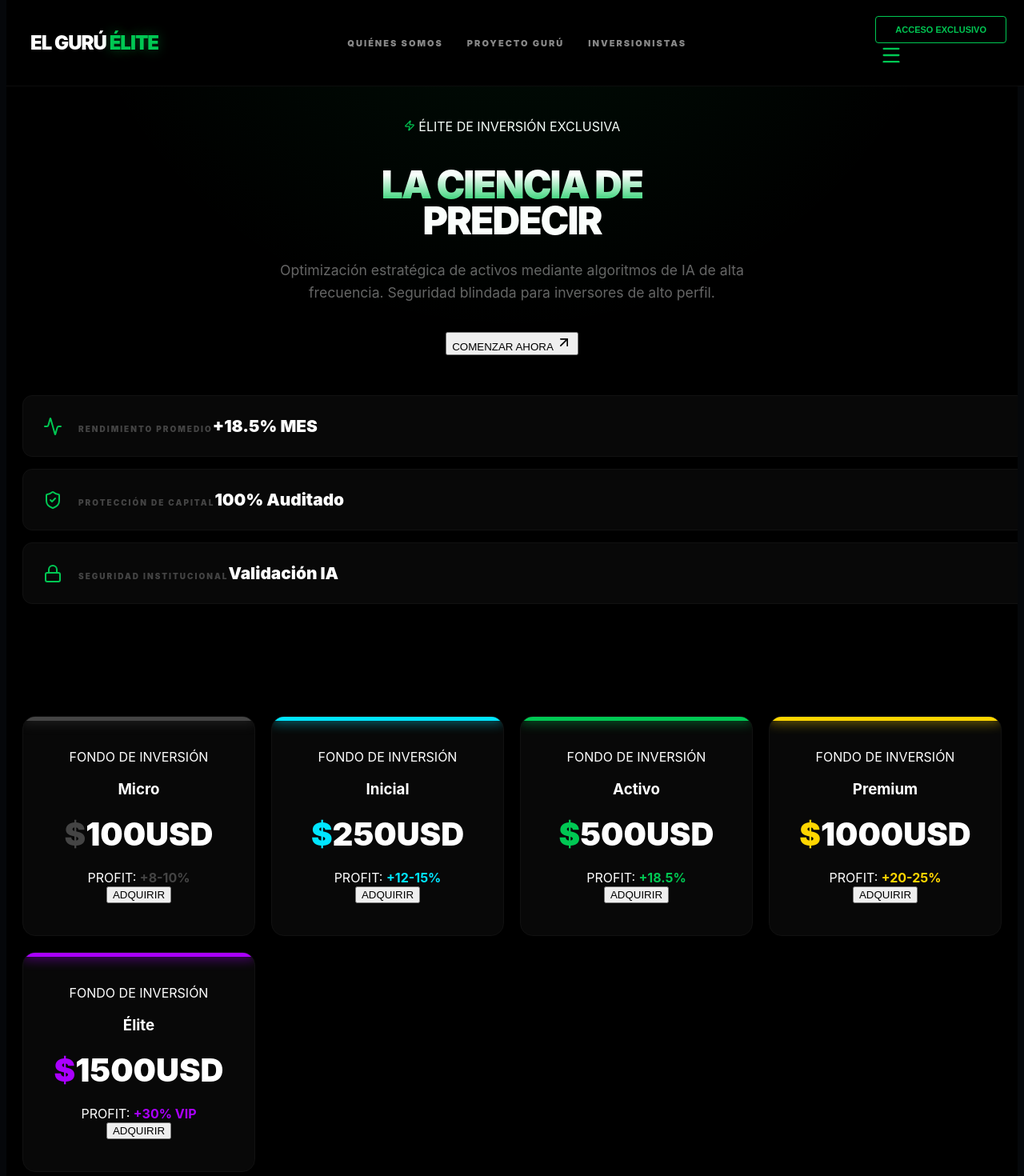
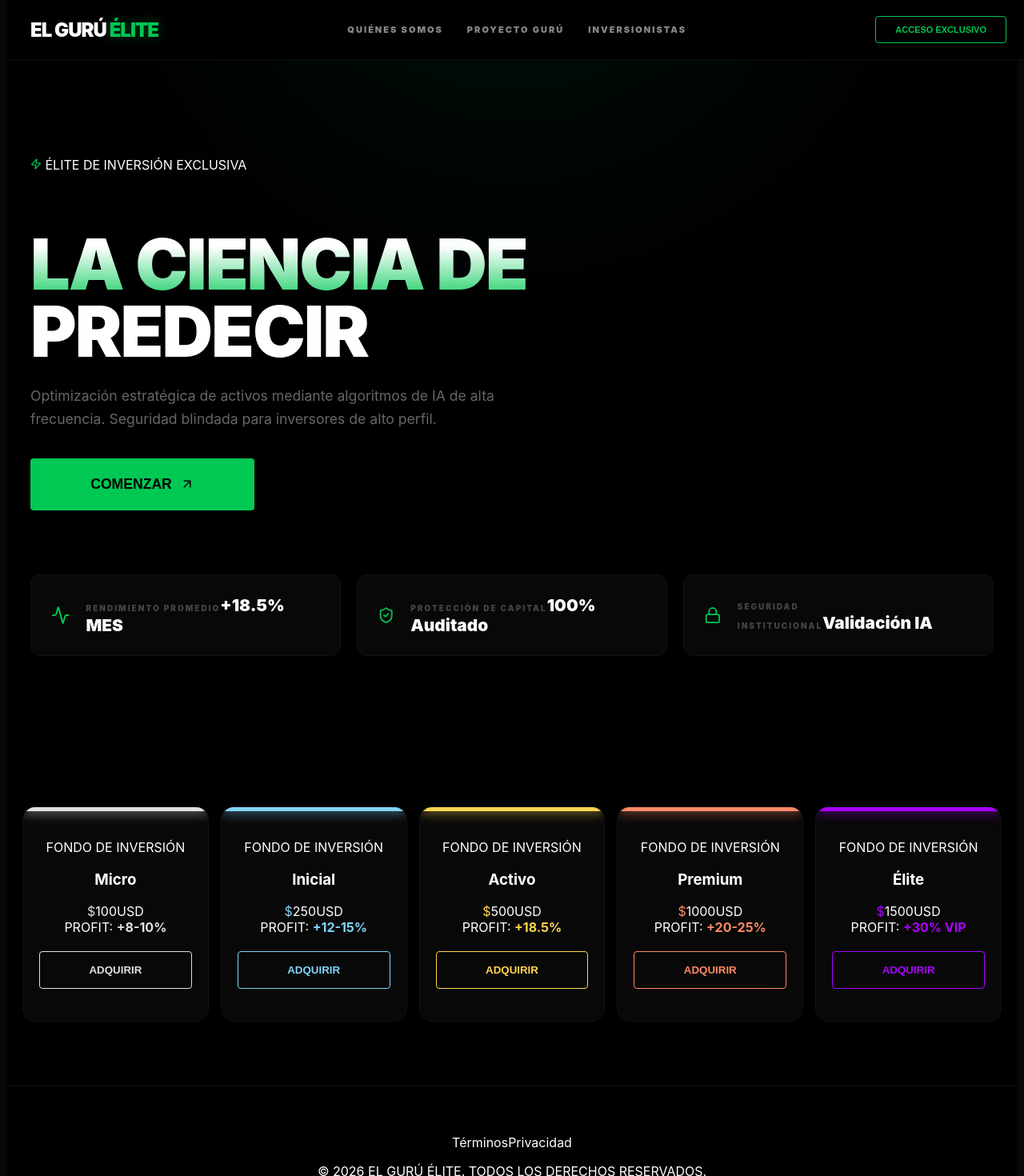
Before and after one commit to DeVx1978/el-guru-elite, a Next.js app: page / in a window 1280 px wide. Shown: the top 1470 px of the page at 80% size. Built offline with nearby package versions, Linux system fonts and the light colour scheme.

Commit message:
VFinal_Blindada: Restauración total 330+ líneas - Loader centrado - Fix X Modal - Barras Energía

```diff
--- a/src/app/page.tsx
+++ b/src/app/page.tsx
@@ -29,10 +29,10 @@ export default function LandingPage() {
   };
 
   const membresias = [
-    { name: 'Micro', price: '100', profit: '+8-10%', perk: 'Nivel 1: Acceso Base', delay: '0.1s', color: '#444' },
-    { name: 'Inicial', price: '250', profit: '+12-15%', perk: 'Nivel 2: Gestión Activa', delay: '0.2s', color: '#00E5FF' },
-    { name: 'Activo', price: '500', profit: '+18.5%', perk: 'Nivel 3: Capital Auditado', delay: '0.3s', color: '#00C853' },
-    { name: 'Premium', price: '1000', profit: '+20-25%', perk: 'Nivel 4: Prioridad Institucional', delay: '0.4s', color: '#FFD600' },
+    { name: 'Micro', price: '100', profit: '+8-10%', perk: 'Nivel 1: Acceso Base', delay: '0.1s', color: '#E0E0E0' },
+    { name: 'Inicial', price: '250', profit: '+12-15%', perk: 'Nivel 2: Gestión Activa', delay: '0.2s', color: '#81D4FA' },
+    { name: 'Activo', price: '500', profit: '+18.5%', perk: 'Nivel 3: Capital Auditado', delay: '0.3s', color: '#FFD54F' },
+    { name: 'Premium', price: '1000', profit: '+20-25%', perk: 'Nivel 4: Prioridad Institucional', delay: '0.4s', color: '#FF8A65' },
     { name: 'Élite', price: '1500', profit: '+30% VIP', perk: 'Nivel 5: Fondo Global VIP', delay: '0.5s', color: '#AA00FF' }
   ];
 
@@ -40,7 +40,7 @@ export default function LandingPage() {
     const textos: {[key: string]: {t: string, c: string}} = {
       terminos: { t: "Términos de Servicio", c: "Al participar en nuestros fondos, el inversor reconoce que la gestión algorítmica busca maximizar la eficiencia. El Gurú Élite opera bajo protocolos de transparencia institucional." },
       privacidad: { t: "Políticas de Privacidad", c: "Su identidad es nuestro activo más valioso. Utilizamos encriptación AES-256 para asegurar que su actividad financiera permanezca estrictamente privada." },
-      confidencialidad: { t: "Confidencialidad", c: "Toda estrategia de arbitraje y análisis cuantitativo compartido en esta plataforma es propiedad intelectual protegida." }
+      confidencialidad: { t: "Confidencialidad", c: "Toda estrategia de arbitraje y análisis cuantitativo compartido en esta plataforma es propiedad intelectual protegida y no debe ser divulgada a terceros." }
     };
     setModalAbierto({titulo: textos[tipo].t, contenido: textos[tipo].c});
   };
@@ -48,8 +48,8 @@ export default function LandingPage() {
   const abrirInfoSeccion = (seccion: string) => {
     const info: {[key: string]: {t: string, c: string}} = {
       quienes: { t: "Quiénes Somos", c: "Somos un colectivo de analistas y desarrolladores de IA enfocados en la optimización de capital. Nuestra misión es proporcionar herramientas de inversión institucional al inversor privado." },
-      proyecto: { t: "Proyecto Gurú", c: "Un ecosistema tecnológico de alta frecuencia que utiliza redes neuronales para predecir movimientos de mercado." },
-      inversionistas: { t: "Inversionistas", c: "Diseñamos portafolios blindados para capitales que buscan rentabilidad constante. Infraestructura de gestión de activos segura." }
+      proyecto: { t: "Proyecto Gurú", c: "Un ecosistema tecnológico de alta frecuencia que utiliza redes neuronales para predecir movimientos de mercado con precisión matemática superior." },
+      inversionistas: { t: "Inversionistas", c: "Diseñamos portafolios blindados para capitales que buscan rentabilidad constante. Nuestra infraestructura permite una gestión de activos auditada y segura." }
     };
     setModalAbierto({titulo: info[seccion].t, contenido: info[seccion].c});
     setMenuMovilAbierto(false);
@@ -60,35 +60,27 @@ export default function LandingPage() {
       <div className="splash-master">
         <div className={`loader-container ${isNavigating ? 'nav-mode' : ''}`}>
           <div className="pulse-ring"></div>
-          <div className="image-wrapper">
-            <img src="/images/guru.jpg" alt="El Guru Elite" />
-          </div>
+          <div className="image-wrapper"><img src="/images/guru.jpg" alt="El Guru Elite" /></div>
           <div className="scan-line"></div>
         </div>
-
-        {/* 💉 PUNTO 1 CORREGIDO: Contenedor flex para centrado perfecto */}
-        <div className="loading-text-container luxe-animation">
-          <div className="loading-bar-master">
-            <div className="loading-bar-fill"></div>
+        <div className="welcome-container-luxe">
+          <div className="loading-bar-master"><div className="loading-bar-fill"></div></div>
+          {/* 💉 SUTURA 1: Centrado absoluto del texto bajo el brujo */}
+          <h2 className="loading-text-elite">{isNavigating ? "VALIDANDO CREDENCIALES..." : "IDENTIFICANDO INVERSOR ÉLITE..."}</h2>
         </div>
-          <h2 className="loading-text-elite">
-            {isNavigating ? "VALIDANDO CREDENCIALES..." : "IDENTIFICANDO INVERSOR ÉLITE..."}
-          </h2>
-        </div>
-
         <style jsx global>{`
           .splash-master { background: radial-gradient(circle at center, #0a0c10 0%, #000 100%) !important; height: 100vh; display: flex; flex-direction: column; justify-content: center; align-items: center; overflow: hidden; position: fixed; top: 0; left: 0; width: 100%; z-index: 999999; }
           .loader-container { position: relative; width: 220px; height: 220px; margin-bottom: 40px; }
-          .image-wrapper { width: 100%; height: 100%; border-radius: 50%; overflow: hidden; border: 2px solid #00C853; box-shadow: 0 0 60px rgba(0, 200, 83, 0.5); position: relative; z-index: 2; }
+          .image-wrapper { width: 100%; height: 100%; border-radius: 50%; overflow: hidden; border: 2px solid #00C853; box-shadow: 0 0 60px rgba(0, 200, 83, 0.5); }
           .image-wrapper img { width: 100%; height: 100%; object-fit: cover; }
           .pulse-ring { position: absolute; top: -15%; left: -15%; width: 130%; height: 130%; border: 2px solid #00C853; border-radius: 50%; animation: pulse-master 2s infinite; opacity: 0.4; }
           .scan-line { position: absolute; top: 0; left: 0; width: 100%; height: 8px; background: linear-gradient(to right, transparent, #00C853, transparent); box-shadow: 0 0 20px #00C853; z-index: 3; animation: scan-master 3s ease-in-out infinite; }
 
-          /* 💉 PUNTO 1: Estilos de Centrado del Texto del Loader */
-          .loading-text-container { display: flex; flex-direction: column; align-items: center; justify-content: center; text-align: center; width: 100%; max-width: 400px; padding: 0 20px; }
-          .loading-bar-master { width: 100%; height: 2px; background: rgba(255,255,255,0.05); margin-bottom: 20px; }
+          .welcome-container-luxe { display: flex; flex-direction: column; align-items: center; justify-content: center; text-align: center; width: 100%; }
+          .loading-bar-master { width: 220px; height: 2px; background: rgba(255,255,255,0.05); margin-bottom: 15px; }
           .loading-bar-fill { width: 0%; height: 100%; background: #00C853; animation: progress-master 4s linear forwards; }
-          .loading-text-elite { color: #00C853; font-size: 11px; letter-spacing: 5px; font-weight: 300; text-transform: uppercase; margin: 0; }
+          .loading-text-elite { color: #00C853; font-size: 13px; letter-spacing: 6px; font-weight: 800; text-transform: uppercase; margin: 0; }
+
           @keyframes pulse-master { 0% { transform: scale(0.8); opacity: 1; } 100% { transform: scale(1.4); opacity: 0; } }
           @keyframes progress-master { 100% { width: 100%; } }
           @keyframes scan-master { 0%, 100% { top: 0%; } 50% { top: 100%; } }
@@ -100,17 +92,18 @@ export default function LandingPage() {
   return (
     <div className="elite-landing-master">
       {modalAbierto && (
-        <div className="legal-overlay" onClick={() => setModalAbierto(null)}>
-          <div className="legal-modal glass-effect" onClick={(e) => e.stopPropagation()}>
-            <div className="modal-header">
-              <h3>{modalAbierto.titulo}</h3>
-              {/* 💉 PUNTO 2 CORREGIDO: Traemos la X hacia adentro con margen negativo */}
-              <button onClick={() => setModalAbierto(null)} className="close-btn-modal">
-                <X size={24} color="#00C853" />
-              </button>
+        <div className="info-overlay active">
+          <div className="info-page-container glass-effect">
+            <div className="info-header">
+              <h3 className="info-title">{modalAbierto.titulo}</h3>
+              {/* 💉 SUTURA 2: Botón X traído hacia adentro del margen */}
+              <button className="info-close" onClick={() => setModalAbierto(null)}><X size={32} color="#00C853" /></button>
             </div>
+            <div className="info-body">
+              <div className="info-tag"><Zap size={16} color="#00C853" /> SECCIÓN EXCLUSIVA</div>
               <p>{modalAbierto.contenido}</p>
-            <div className="modal-accent-line"></div>
+            </div>
+            <div className="info-footer-line"></div>
           </div>
         </div>
       )}
@@ -124,8 +117,8 @@ export default function LandingPage() {
             <span onClick={() => abrirInfoSeccion('inversionistas')} className="link-elite pointer">Inversionistas</span>
           </div>
           <div className="nav-actions-master">
-            <button onClick={(e) => ejecutarTransicion(e, '/panel')} className="btn-access-master desktop-only">ACCESO EXCLUSIVO</button>
-            <button className="menu-toggle" onClick={() => setMenuMovilAbierto(!menuMovilAbierto)}>
+            <button onClick={(e) => ejecutarTransicion(e, '/login')} className="btn-nav-access desktop-only">ACCESO EXCLUSIVO</button>
+            <button className="menu-toggle mobile-only" onClick={() => setMenuMovilAbierto(!menuMovilAbierto)}>
               {menuMovilAbierto ? <X size={28} color="#00C853" /> : <Menu size={28} color="#00C853" />}
             </button>
           </div>
@@ -134,13 +127,11 @@ export default function LandingPage() {
            <span onClick={() => abrirInfoSeccion('quienes')} className="mobile-link">Quiénes Somos</span>
            <span onClick={() => abrirInfoSeccion('proyecto')} className="mobile-link">Proyecto Gurú</span>
            <span onClick={() => abrirInfoSeccion('inversionistas')} className="mobile-link">Inversionistas</span>
-           <button onClick={(e) => ejecutarTransicion(e, '/login')} className="btn-mobile-access">ACCESO EXCLUSIVO</button>
         </div>
       </nav>
 
       <section className="hero-elite">
-        <div className="hero-layout">
-          <div className="hero-info-text">
+        <div className="hero-content">
           <div className="hero-status-tag"><Zap size={14} color="#00C853" /> ÉLITE DE INVERSIÓN EXCLUSIVA</div>
           <h1 className="hero-main-title">
             <span className="text-glow-neon">LA CIENCIA DE</span> <br/>
@@ -148,30 +139,38 @@ export default function LandingPage() {
           </h1>
           <p className="hero-subtext">Optimización estratégica de activos mediante algoritmos de IA de alta frecuencia. Seguridad blindada para inversores de alto perfil.</p>
           <div className="hero-cta-btn-group">
-              <button onClick={(e) => ejecutarTransicion(e, '/unete')} className="btn-hero-primary">COMENZAR AHORA <ArrowUpRight size={20} /></button>
+            <button onClick={(e) => ejecutarTransicion(e, '/unete')} className="btn-hero-primary">COMENZAR <ArrowUpRight size={18} /></button>
+            <button onClick={(e) => ejecutarTransicion(e, '/login')} className="btn-hero-secondary mobile-only">ACCESO <Lock size={16} /></button>
           </div>
         </div>
+
+        <div className="hero-visuals-horizontal">
+          <div className="stat-card glass-effect">
+            <Activity color="#00C853" size={24} />
+            <div className="stat-info"><span className="stat-label">RENDIMIENTO PROMEDIO</span><span className="stat-value">+18.5% MES</span></div>
           </div>
-        <div className="hero-visuals-horizontal">
-          <div className="stat-card glass-effect"><Activity color="#00C853" size={24} /><div className="stat-info"><span className="stat-label">RENDIMIENTO PROMEDIO</span><span className="stat-value">+18.5% MES</span></div></div>
-          <div className="stat-card glass-effect"><ShieldCheck color="#00C853" size={24} /><div className="stat-info"><span className="stat-label">PROTECCIÓN DE CAPITAL</span><span className="stat-value">100% Auditado</span></div></div>
-          <div className="stat-card glass-effect"><Lock color="#00C853" size={24} /><div className="stat-info"><span className="stat-label">SEGURIDAD INSTITUCIONAL</span><span className="stat-value">Validación IA</span></div></div>
+          <div className="stat-card glass-effect">
+            <ShieldCheck color="#00C853" size={24} />
+            <div className="stat-info"><span className="stat-label">PROTECCIÓN DE CAPITAL</span><span className="stat-value">100% Auditado</span></div>
+          </div>
+          <div className="stat-card glass-effect">
+            <Lock color="#00C853" size={24} />
+            <div className="stat-info"><span className="stat-label">SEGURIDAD INSTITUCIONAL</span><span className="stat-value">Validación IA</span></div>
+          </div>
         </div>
       </section>
 
-      <section id="proyecto-inversionistas" className="plans-section-luxe">
+      <section className="plans-section-luxe">
         <div className="plans-grid-luxe">
           {membresias.map((plan) => (
             <div key={plan.name} className="membership-card-luxe" style={{'--card-color': plan.color} as React.CSSProperties}>
-
-              {/* 💉 PUNTO 3 CORREGIDO: Re-inserción quirúrgica de la barra de color superior */}
+              {/* 💉 SUTURA 3: Barra de energía restaurada en cada tarjeta */}
               <div className="card-energy-bar"></div>
-
               <div className="m-card-inner">
                 <div className="m-card-header"><span className="m-fondo-tag">FONDO DE INVERSIÓN</span><h3 className="m-card-name" style={{color:'white'}}>{plan.name}</h3></div>
                 <div className="m-card-price"><span className="m-sign" style={{color: plan.color}}>$</span>{plan.price}<span className="m-usd">USD</span></div>
                 <div className="m-card-profit"><span>PROFIT: <strong style={{color: plan.color}}>{plan.profit}</strong></span></div>
-                <button onClick={(e) => ejecutarTransicion(e, '/unete')} className="btn-m-acquire">ADQUIRIR</button>
+                <button onClick={(e) => ejecutarTransicion(e, '/unete')} className="btn-m-acquire" style={{ '--btn-color': plan.color } as React.CSSProperties}>ADQUIRIR</button>
               </div>
             </div>
           ))}
@@ -180,8 +179,8 @@ export default function LandingPage() {
 
       <footer className="footer-elite-master">
         <div className="footer-links-row">
-          <span className="f-item-elite" onClick={() => abrirLegal('terminos')}><Scale size={16} color="#00C853" /> Términos</span>
-          <span className="f-item-elite" onClick={() => abrirLegal('privacidad')}><FileText size={16} color="#00C853" /> Privacidad</span>
+          <span className="f-item-elite" onClick={() => abrirLegal('terminos')}>Términos</span>
+          <span className="f-item-elite" onClick={() => abrirLegal('privacidad')}>Privacidad</span>
         </div>
         <p className="f-copyright-text">© 2026 EL GURÚ ÉLITE. TODOS LOS DERECHOS RESERVADOS.</p>
       </footer>
@@ -196,40 +195,47 @@ export default function LandingPage() {
         .nav-links-desktop { display: none; gap: 30px; }
         @media (min-width: 1024px) { .nav-links-desktop { display: flex; } }
         .link-elite { color: #888; text-transform: uppercase; font-size: 11px; font-weight: 900; letter-spacing: 2px; transition: 0.3s; cursor: pointer; }
-        .btn-access-master { background: transparent; border: 1px solid var(--neon); color: var(--neon); padding: 10px 24px; border-radius: 4px; font-weight: 900; font-size: 11px; cursor: pointer; transition: 0.3s; }
-        @media (min-width: 1024px) { .menu-toggle { display: none; } .desktop-only { display: block; } }
+        .btn-nav-access { display: none; background: transparent; border: 1px solid var(--neon); color: var(--neon); padding: 10px 24px; border-radius: 4px; font-weight: 900; font-size: 11px; cursor: pointer; transition: 0.3s; }
+        @media (min-width: 1024px) { .btn-nav-access { display: block; } .menu-toggle { display: none !important; } }
         .menu-toggle { display: block; background: none; border: none; cursor: pointer; }
 
-        /* Estilos Móvil Hamburguesa */
+        .info-overlay { position: fixed; top: 0; left: 0; width: 100%; height: 100%; background: #000; z-index: 2000; transform: translateY(100%); transition: transform 0.5s; }
+        .info-overlay.active { transform: translateY(0); }
+        .info-page-container { height: 100%; width: 100%; padding: 40px 25px; display: flex; flex-direction: column; box-sizing: border-box; position: relative; }
+        .info-header { display: flex; justify-content: space-between; align-items: center; margin-bottom: 40px; width: 100%; }
+        .info-title { font-size: 1.8rem; font-weight: 900; text-transform: uppercase; color: white; margin: 0; }
+        .info-close { background: none; border: none; cursor: pointer; padding: 10px; z-index: 2001; }
+        .info-body { text-align: left; }
+        .info-tag { font-size: 11px; font-weight: 900; color: var(--neon); letter-spacing: 3px; margin-bottom: 20px; display: flex; align-items: center; gap: 10px; }
+        .info-body p { font-size: 1.15rem; line-height: 1.8; color: #ccc; }
+
         .mobile-menu-overlay { position: fixed; top: 80px; left: 0; width: 100%; height: 0; background: #000; overflow: hidden; transition: 0.5s; display: flex; flex-direction: column; align-items: center; justify-content: center; gap: 40px; z-index: 999; }
         .mobile-menu-overlay.active { height: calc(100vh - 80px); }
-        .mobile-link { color: white; font-size: 1.8rem; font-weight: 900; text-transform: uppercase; letter-spacing: 5px; cursor: pointer; }
-        .btn-mobile-access { background: transparent; border: 1px solid var(--neon); color: var(--neon); padding: 15px 40px; border-radius: 4px; font-weight: 900; text-transform: uppercase; letter-spacing: 3px; cursor: pointer; margin-top: 30px; }
+        .mobile-link { color: white; font-size: 1.6rem; font-weight: 900; text-transform: uppercase; letter-spacing: 4px; cursor: pointer; }
 
-        /* Estilos Hero */
-        .hero-elite { max-width: 1400px; margin: 0 auto; padding: 60px 20px; text-align: center; }
-        .hero-main-title { font-size: 3rem; font-weight: 900; line-height: 0.95; margin-bottom: 25px; letter-spacing: -2px; }
+        .hero-elite { max-width: 1400px; margin: 0 auto; padding: 40px 20px; display: flex; flex-direction: column; }
+        @media (min-width: 1024px) { .hero-elite { padding: 80px 30px; min-height: 85vh; justify-content: center; } .hero-content { text-align: left; max-width: 1000px; } }
+        .hero-main-title { font-size: clamp(2.5rem, 8vw, 5.5rem); font-weight: 900; line-height: 0.95; margin-bottom: 25px; letter-spacing: -2px; }
         .text-glow-neon { background: linear-gradient(180deg, #fff 30%, var(--neon) 100%); -webkit-background-clip: text; -webkit-text-fill-color: transparent; }
-        .hero-subtext { color: #666; font-size: 1.1rem; line-height: 1.6; max-width: 600px; margin-bottom: 35px; margin-left: auto; margin-right: auto; }
+        .hero-subtext { color: #666; font-size: 1.1rem; line-height: 1.6; max-width: 600px; margin-bottom: 35px; }
+
+        .hero-cta-btn-group { display: flex; flex-direction: row; gap: 10px; width: 100%; }
+        .btn-hero-primary { background: var(--neon); color: black; border: none; padding: 18px 25px; border-radius: 4px; font-weight: 900; flex: 1.2; display: flex; justify-content: center; align-items: center; gap: 10px; font-size: 0.85rem; }
+        .btn-hero-secondary { background: transparent; border: 1px solid var(--neon); color: var(--neon); padding: 18px 15px; border-radius: 4px; font-weight: 900; flex: 0.8; display: flex; justify-content: center; align-items: center; gap: 10px; font-size: 0.8rem; }
+        @media (min-width: 1024px) { .hero-cta-btn-group { width: auto; } .btn-hero-primary { flex: none; width: 280px; padding: 22px; font-size: 1.1rem; } .mobile-only { display: none !important; } }
+
         .hero-visuals-horizontal { display: flex; flex-direction: column; gap: 15px; margin-top: 50px; width: 100%; }
+        @media (min-width: 1024px) { .hero-visuals-horizontal { flex-direction: row; justify-content: space-between; gap: 20px; margin-top: 80px; } .stat-card { flex: 1; } }
         .stat-card { background: rgba(10,10,10,0.8); border: 1px solid #111; padding: 25px; border-radius: 12px; display: flex; align-items: center; gap: 20px; width: 100%; }
         .stat-label { font-size: 10px; color: #444; font-weight: 900; letter-spacing: 2px; }
         .stat-value { font-size: 1.3rem; font-weight: 900; }
 
-        /* 💉 PUNTO 2: Estilos para el Botón Cerrar del Modal */
-        .close-btn-modal { background: none; border: none; cursor: pointer; position: absolute; top: 15px; right: -5px; padding: 10px; }
-        @media (max-width: 768px) { .close-btn-modal { right: 5px; } }
-
-        /* Grid Membresías */
         .plans-section-luxe { padding: 80px 20px; max-width: 1400px; margin: 0 auto; text-align: center; }
         .plans-grid-luxe { display: grid; grid-template-columns: repeat(auto-fit, minmax(280px, 1fr)); gap: 20px; }
+        @media (min-width: 1280px) { .plans-grid-luxe { grid-template-columns: repeat(5, 1fr); gap: 15px; } }
         .membership-card-luxe { background: #080808; border: 1px solid #111; border-radius: 16px; padding: 40px 20px; position: relative; overflow: hidden; transition: 0.4s; }
-
-        /* 💉 PUNTO 3: Estilos Quirúrgicos para la Barra de Color */
         .card-energy-bar { position: absolute; top:0; left:0; width: 100%; height: 5px; background: var(--card-color); box-shadow: 0 0 15px var(--card-color); z-index: 10; }
-        @media (max-width: 768px) { .card-energy-bar { top:0; left:0; width: 100%; height: 5px; } }
-
-        .m-card-price { font-size: 2.5rem; font-weight: 900; margin: 20px 0; }
+        .btn-m-acquire { width: 100%; padding: 15px; background: transparent; border: 1px solid var(--btn-color); color: var(--btn-color); font-weight: 900; cursor: pointer; border-radius: 4px; transition: 0.3s; margin-top: 20px; }
         .footer-elite-master { padding: 60px 20px; text-align: center; border-top: 1px solid #111; }
       `}</style>
     </div>
```
Lines whose indentation alone changed are shown as unchanged.
